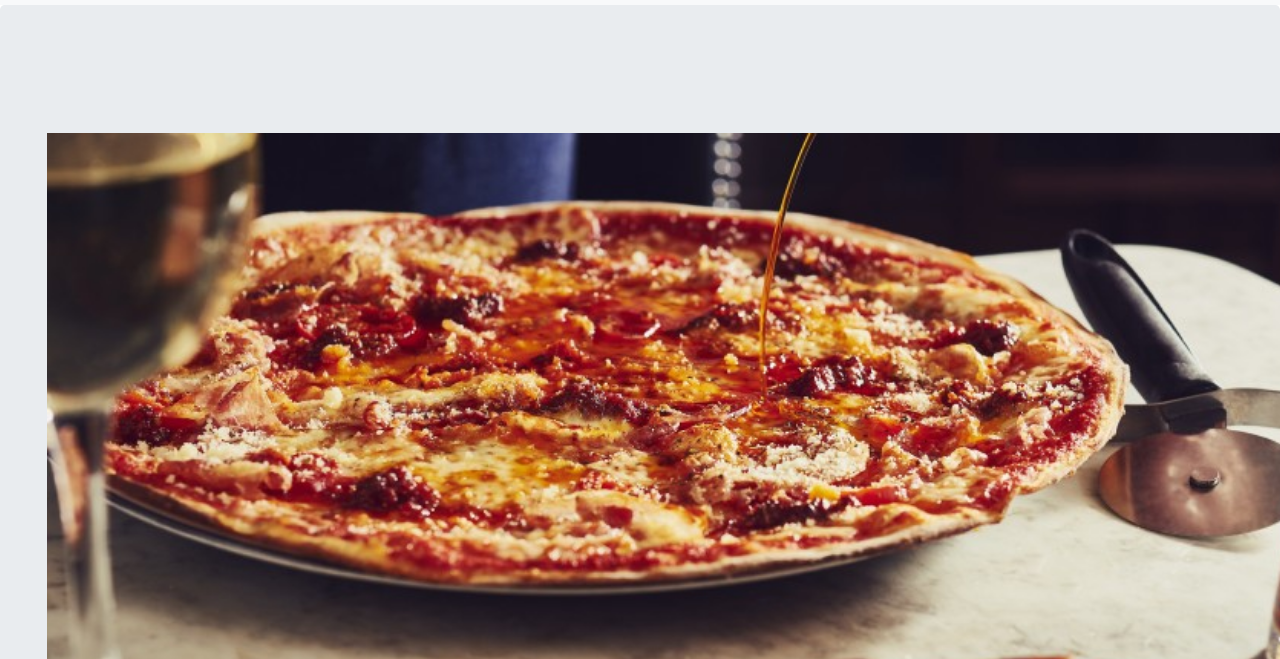
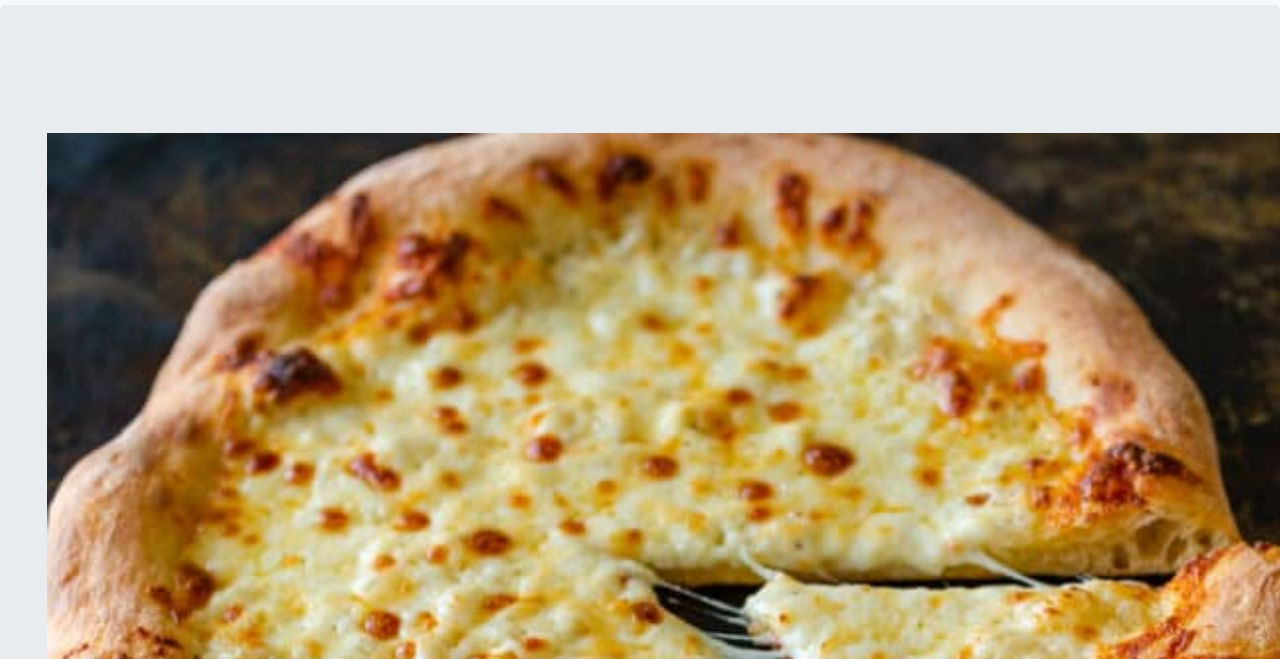
Before and after one commit to machidaDragonjf/PinnochioPizza, a plain HTML site: page index.html in a window 1280 px wide. Shown: the part 141-800 px from the top of the page. Drawn offline with nearby package versions, Linux system fonts and the light colour scheme.

Commit message:
Update index.html

```diff
--- a/index.html
+++ b/index.html
@@ -58,7 +58,7 @@
     <div class="jumbotron jumbotron-fluid">
         <div class="container-fluid">
 
-            <img class="img2" src="/images/pizzaNew.jpg"  alt="Image Error">
+            <img class="img2" src="/images/cheese.jpg"  alt="Image Error">
 
         </div>
       </div>
```
